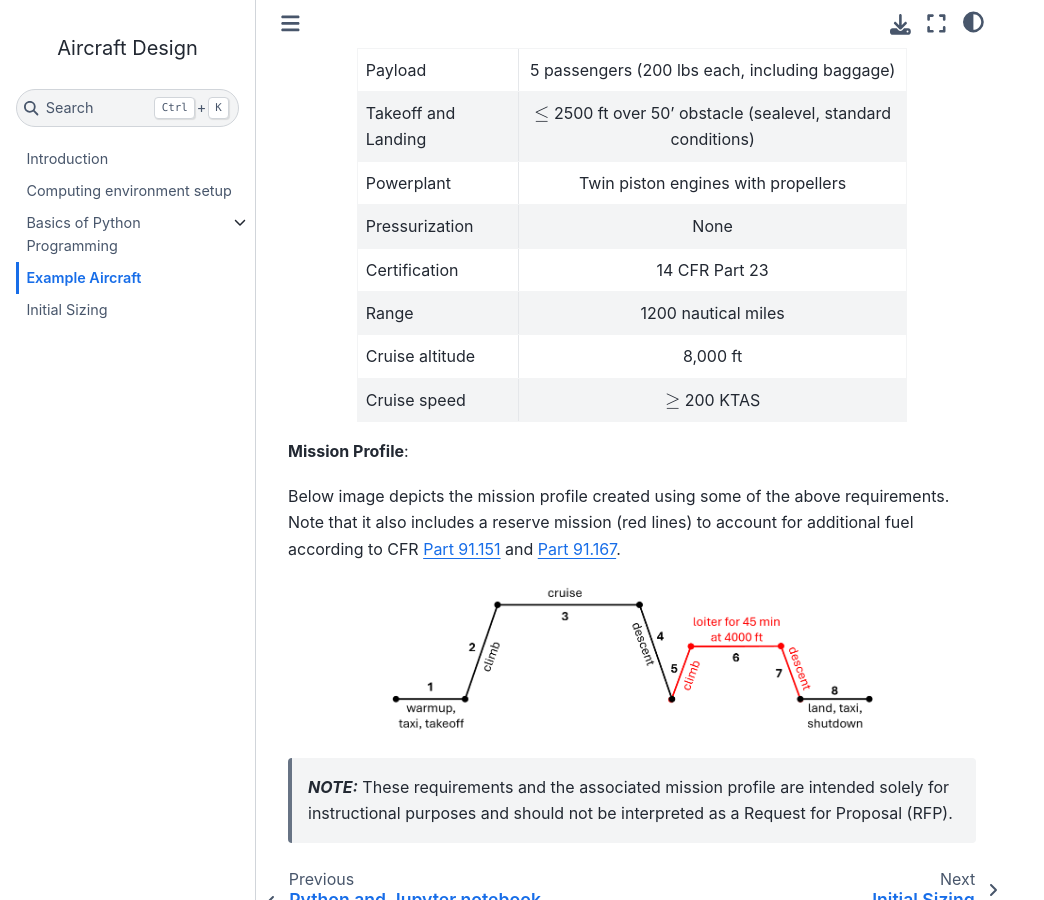
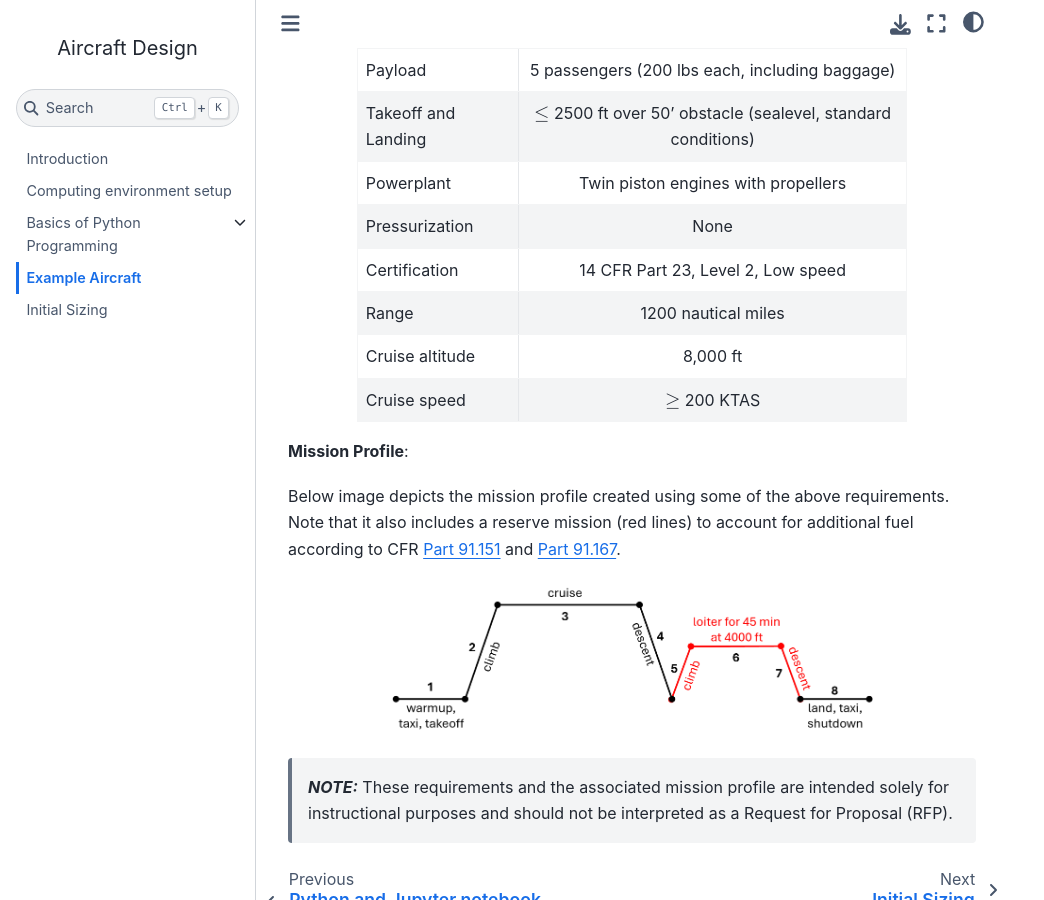
Before and after one commit to ComputationalDesignLab/aircraft-design, a Jupyter Book: the page built from book/example_aircraft.md, in a window 1280 px wide and 900 px high, scrolled down 418 px. Shown: the whole window, without its empty margins (0-1044 px from the left). Built offline with Jupyter Book 1.0.4 settings and Sphinx 7.4.7 and the Sphinx Book theme 1.1.4, drawn with Linux system fonts in a browser that asks for light colours.

```diff
--- a/book/example_aircraft.md
+++ b/book/example_aircraft.md
@@ -5,7 +5,7 @@
 specifications for this notional aircraft.
 
 > **_NOTE:_** The requirements listed here are not exhaustive. Additional requirements
-> may be introduced in later sections.
+may be introduced in later sections.
 
 **Requirements**:
 
@@ -18,7 +18,7 @@
 Takeoff and Landing | $\leq$ 2500 ft over 50' obstacle (sealevel, standard conditions)
 Powerplant | Twin piston engines with propellers
 Pressurization | None
-Certification | 14 CFR Part 23
+Certification | 14 CFR Part 23, Level 2, Low speed
 Range | 1200 nautical miles
 Cruise altitude | 8,000 ft
 Cruise speed | $\geq$ 200 KTAS
```
